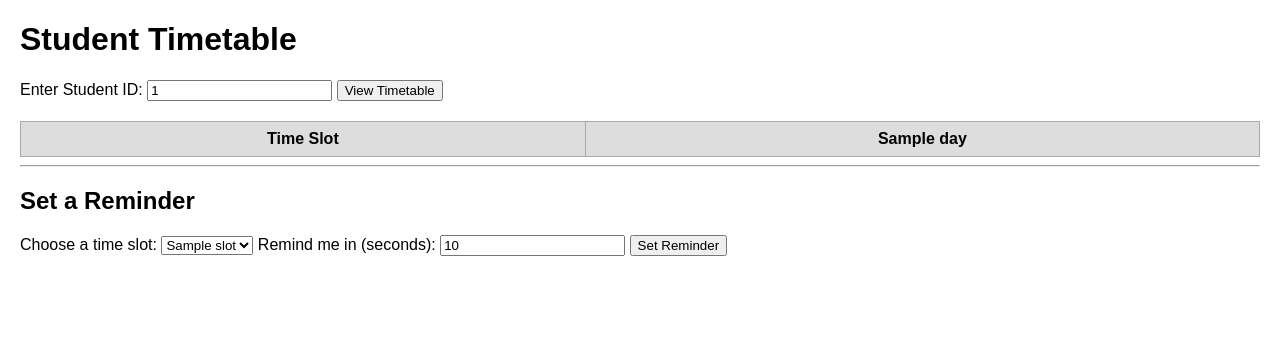
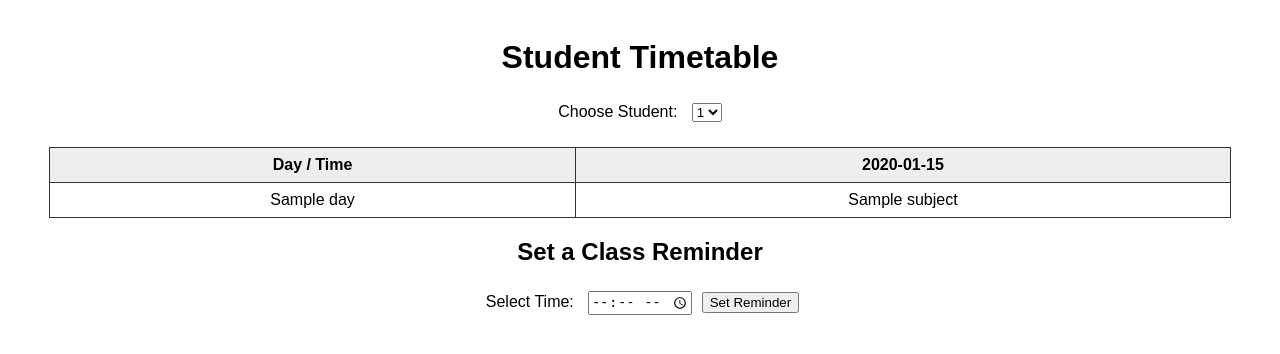
Before and after one commit to ChargeCHKNMAN/Grange-Yadh, a Flask app: template Grange Yadh/templates/index.html in a window 1280 px wide. Shown: the top 354 px of the page. Run offline with Flask 3, Linux system fonts and the light colour scheme; the template is opened without the code that fills it: most values are stand-ins (such as "Sample title", 1, 10 or a date in 2020); lists and menus that the app fills with data are empty.

Commit message:
Update index.html

```diff
--- a/Grange Yadh/templates/index.html
+++ b/Grange Yadh/templates/index.html
@@ -1,97 +1,99 @@
 <!DOCTYPE html>
-<html>
+<html lang="en">
 <head>
-    <title>Timetable Application</title>
+    <meta charset="UTF-8">
+    <meta name="viewport" content="width=device-width, initial-scale=1.0">
+    <title>Student Timetable with Reminders</title>
     <style>
         body {
             font-family: Arial, sans-serif;
-            margin: 20px;
+            text-align: center;
+            padding: 10px;
         }
         table {
             border-collapse: collapse;
-            margin-top: 20px;
-            width: 100%;
+            margin: 20px auto;
+            width: 95%;
         }
         th, td {
-            border: 1px solid #aaa;
+            border: 1px solid #333;
             padding: 8px;
-            text-align: center;
         }
         th {
-            background-color: #ddd;
+            background: #eee;
         }
-        .not-found {
-            color: red;
-            font-weight: bold;
+        .reminder {
+            margin-top: 20px;
+        }
+        label, select, input {
+            margin: 5px;
         }
     </style>
 </head>
 <body>
     <h1>Student Timetable</h1>
 
-    <form method="POST">
-        <label>Enter Student ID:</label>
-        <input type="text" name="student_id" value="{{ student_id }}">
-        <button type="submit">View Timetable</button>
+    <form method="GET" action="/">
+        <label for="student_id">Choose Student:</label>
+        <select name="student_id" id="student_id" onchange="this.form.submit()">
+            {% for id in student_ids %}
+            <option value="{{ id }}" {% if id == selected_student %}selected{% endif %}>{{ id }}</option>
+            {% endfor %}
+        </select>
     </form>
 
-    {% if not_found %}
-        <p class="not-found">No timetable found for ID: {{ student_id }}</p>
-    {% endif %}
-
-    {% if timetable %}
     <table>
         <tr>
-                <th>Time Slot</th>
-                {% for day in days %}
-                    <th>{{ day }}</th>
+            <th>Day / Time</th>
+            {% for time in time_slots %}
+            <th>{{ time }}</th>
             {% endfor %}
         </tr>
-            {% for i, slot in enumerate(time_slots) %}
+        {% for day, subjects in timetable %}
         <tr>
-                    <td>{{ slot }}</td>
-                    {% for day_classes in timetable %}
-                        <td>{{ day_classes[i] }}</td>
+            <td>{{ day }}</td>
+            {% for subject in subjects %}
+            <td>{{ subject }}</td>
             {% endfor %}
         </tr>
         {% endfor %}
     </table>
 
-        <hr>
-
-        <h2>Set a Reminder</h2>
-        <form id="reminderForm">
-            <label for="timeSlotSelect">Choose a time slot:</label>
-            <select id="timeSlotSelect" name="time_slot">
-                {% for slot in time_slots %}
-                    <option value="{{ slot }}">{{ slot }}</option>
-                {% endfor %}
-            </select>
-
-            <label for="reminderTime">Remind me in (seconds):</label>
-            <input type="number" id="reminderTime" min="1" value="10">
-
+    <div class="reminder">
+        <h2>Set a Class Reminder</h2>
+        <label for="reminderTime">Select Time:</label>
+        <input type="time" id="reminderTime">
         <button type="button" onclick="setReminder()">Set Reminder</button>
-        </form>
-
-        <p id="reminderMessage" style="color: green;"></p>
+    </div>
 
     <script>
         function setReminder() {
-                let slot = document.getElementById('timeSlotSelect').value;
-                let seconds = parseInt(document.getElementById('reminderTime').value);
-                let messageEl = document.getElementById('reminderMessage');
+            const timeInput = document.getElementById("reminderTime").value;
+            if (!timeInput) {
+                alert("Please select a time.");
+                return;
+            }
 
-                messageEl.textContent = `Reminder set for ${slot} in ${seconds} seconds.`;
+            const [hour, minute] = timeInput.split(":").map(Number);
+            const now = new Date();
+            const reminderTime = new Date();
+            reminderTime.setHours(hour, minute, 0, 0);
+
+            if (reminderTime < now) {
+                reminderTime.setDate(reminderTime.getDate() + 1); // next day
+            }
+
+            const timeout = reminderTime - now;
+            alert(`Reminder set for ${timeInput}`);
 
             setTimeout(() => {
                 if (navigator.vibrate) {
                     navigator.vibrate([500, 200, 500]);
+                } else {
+                    alert("Reminder: It's time for your class!");
                 }
-                    alert(`Reminder: Your ${slot} class is starting soon!`);
-                }, seconds * 1000);
+            }, timeout);
         }
     </script>
-    {% endif %}
 </body>
 </html>
```
Lines whose indentation alone changed are shown as unchanged.
